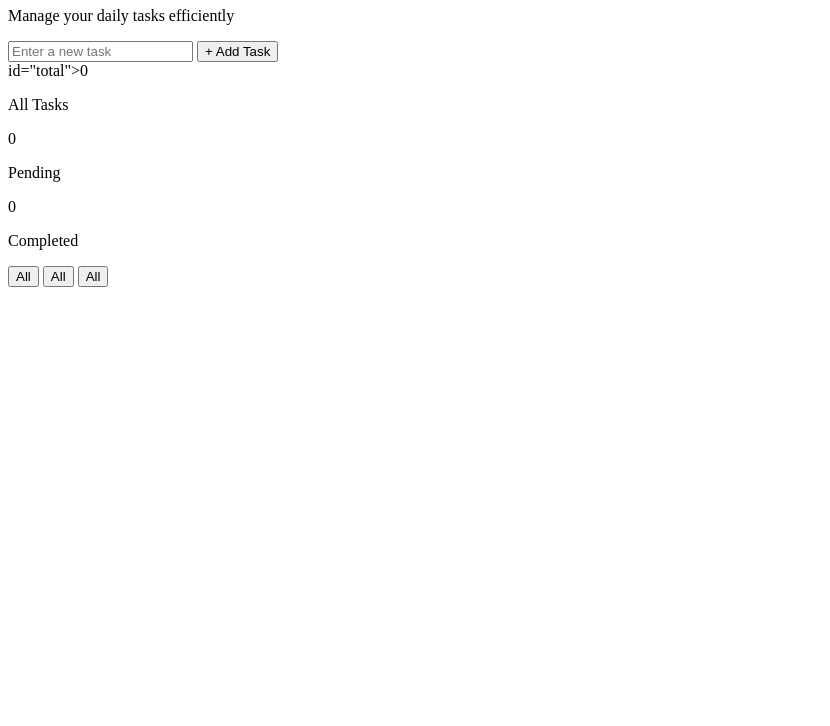
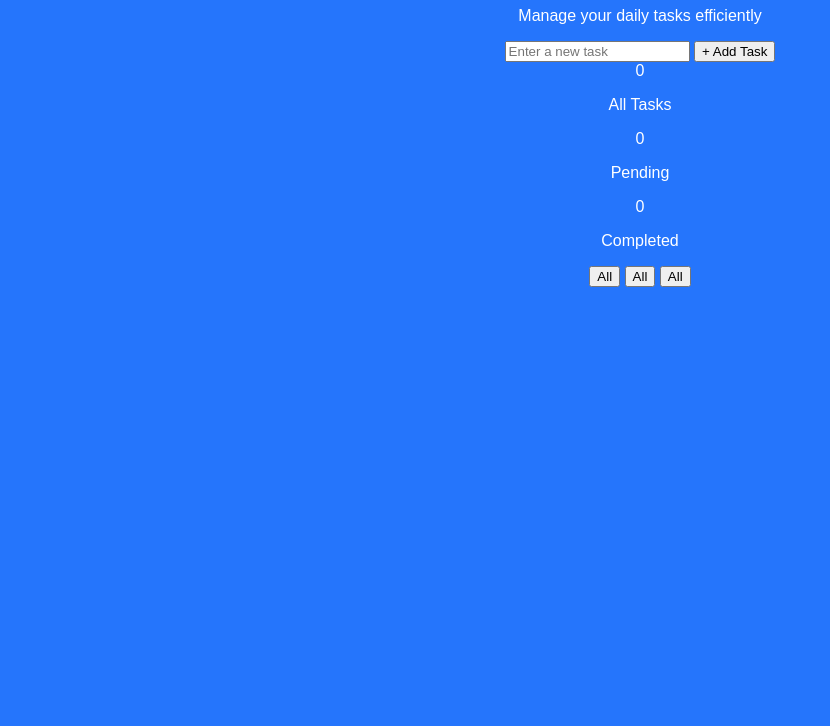
Before and after one commit to Fenet-damena/todo-list-app, a plain HTML site: page index.html in a window 1280 px wide. Shown: the part 74-800 px from the top of the page, without its empty margins (0-830 px from the left). Drawn offline with Linux system fonts and the light colour scheme.

Commit message:
styling body

```diff
--- a/index.html
+++ b/index.html
@@ -4,6 +4,8 @@
     <meta charset="UTF-8">
     <meta name="viewport" content="width=device-width, initial-scale=1.0">
     <title>to do list</title>
+    <link rel="stylesheet" href="style.css">
+
 </head>
 <body>
     <div class="container">
@@ -12,7 +14,7 @@
         <div class="input-section">
             <input type="text" id="task-input" placeholder="Enter a new task"/>
             <button onclick="addtask()">+ Add Task</button>
-            <div> <span> id="total">0</span><p>All Tasks</p></div>
+            <div> <span id="total">0</span><p>All Tasks</p></div>
             <div> <span id="pending">0</span><p>Pending</p></div>
             <div> <span id="completed">0</span><p>Completed</p></div>
 </div>
--- /dev/null
+++ b/style.css
@@ -0,0 +1,8 @@
+body {
+    margin: 0;
+    font-family:  Arial, Helvetica, sans-serif;
+    background-color: #2575fc;
+    color: white;
+    text-align: center;;
+
+}
```
